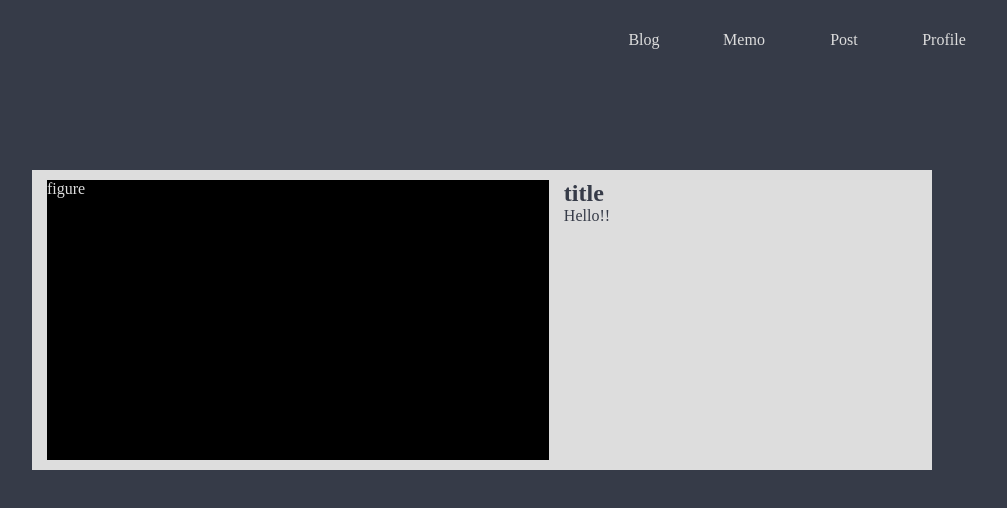
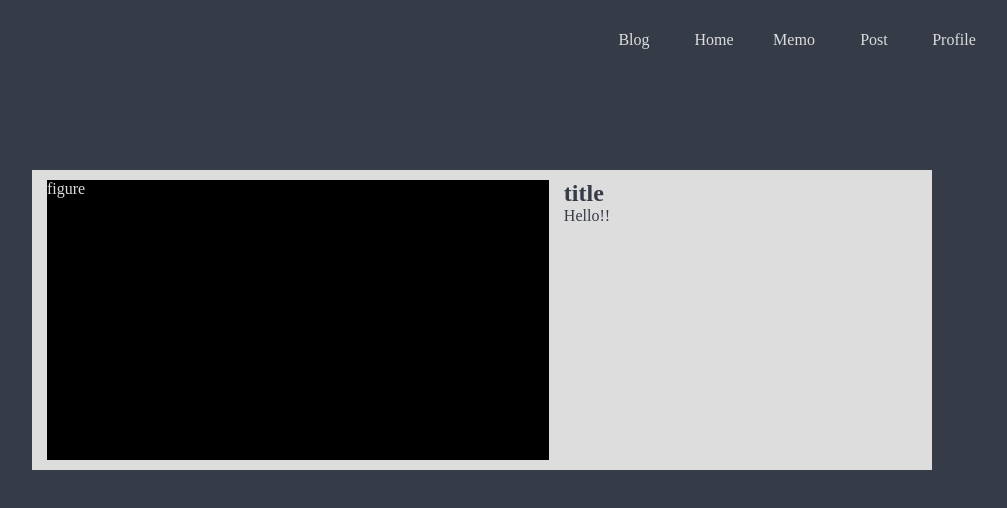
Before and after one commit to rinka0v0/R_BLOG-frontend, a Next.js app: page /home in a window 1280 px wide. Shown: the top 508 px of the page, without its empty margins (158-1165 px from the left). Built offline with nearby package versions, Linux system fonts and the light colour scheme.

Commit message:
add Editorcomponent

```diff
--- a/package.json
+++ b/package.json
@@ -8,6 +8,7 @@
     "start": "next start"
   },
   "dependencies": {
+    "@editorjs/editorjs": "^2.19.1",
     "next": "10.0.6",
     "react": "17.0.1",
     "react-dom": "17.0.1",
--- /dev/null
+++ b/src/components/Editor/index.module.scss
@@ -0,0 +1,3 @@
+.container {
+    border: 1px solid #363B48;
+}
--- a/src/components/header/index.js
+++ b/src/components/header/index.js
@@ -7,22 +7,27 @@ const Header = () => {
       <nav className={styles.nav}>
         <ul>
           <li>
-            <Link href="">
+            <Link href="/home">
               <a >Blog</a>
             </Link>
           </li>
+          <li>
+            <Link href="/home">
+              <a >Home</a>
+            </Link>
+          </li>
           <li >
-            <Link href="">
+            <Link href="/home">
               <a>Memo</a>
             </Link>
           </li>
           <li >
-            <Link href="">
+            <Link href="/home/post">
               <a>Post</a>
             </Link>
           </li>
           <li >
-            <Link href="">
+            <Link href="/post">
               <a>Profile</a>
             </Link>
           </li>
--- a/src/styles/globals.scss
+++ b/src/styles/globals.scss
@@ -5,8 +5,6 @@ body {
   font-family: Bodoni 72, sans-serif;
   background-color: #363B48;
   color: #ddd;
-}
-
   a {
     text-decoration: none;
     color: #ddd;
@@ -15,3 +13,4 @@ a {
   * {
     box-sizing: border-box;
   }
+}
```
Also changed, not shown: src/components/Editor/index.js (added, +10 -0 lines), src/pages/home/post.js (added, +19 -0 lines), 1 other file (tests, documents, lock files or other folders). Lines whose indentation alone changed are shown as unchanged.
